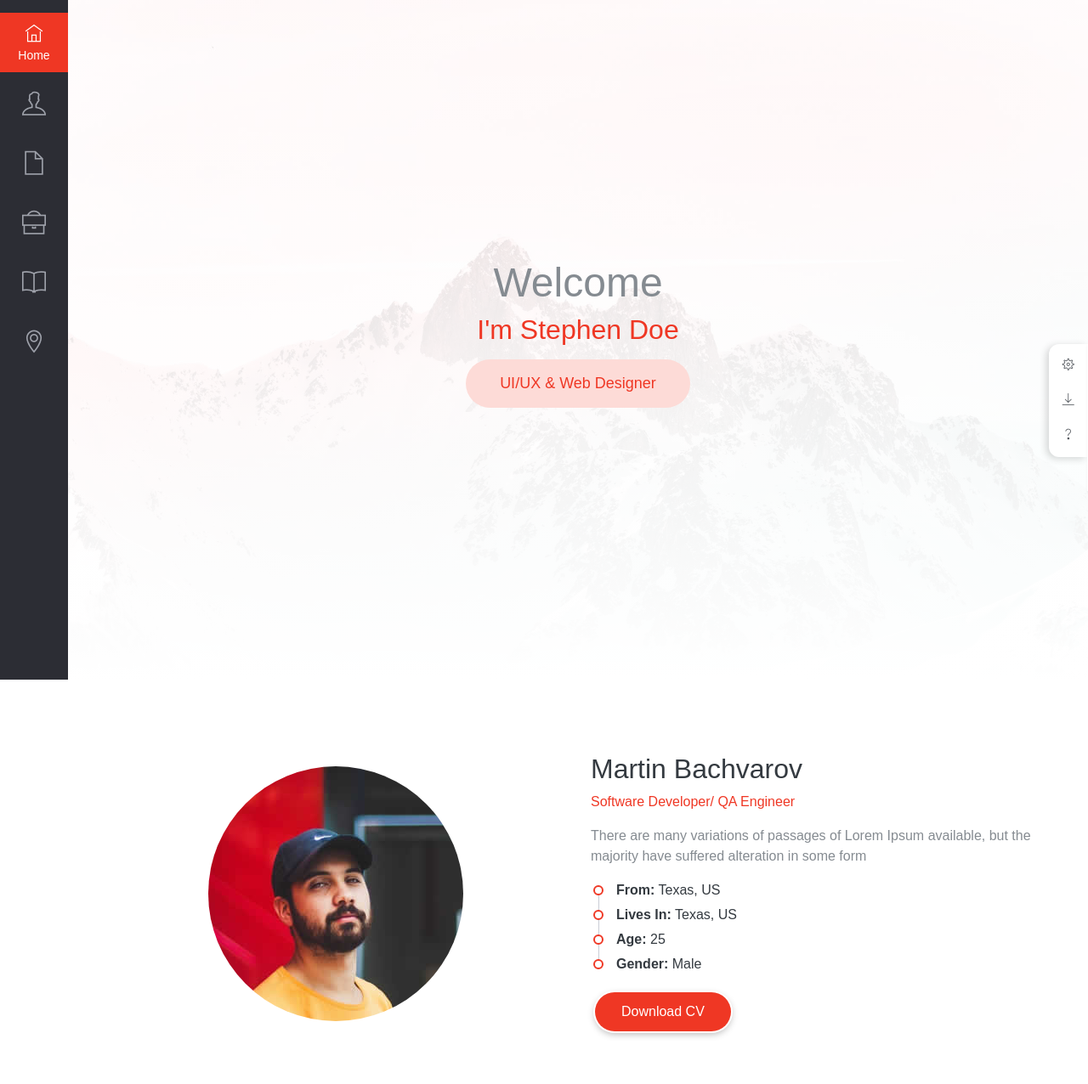
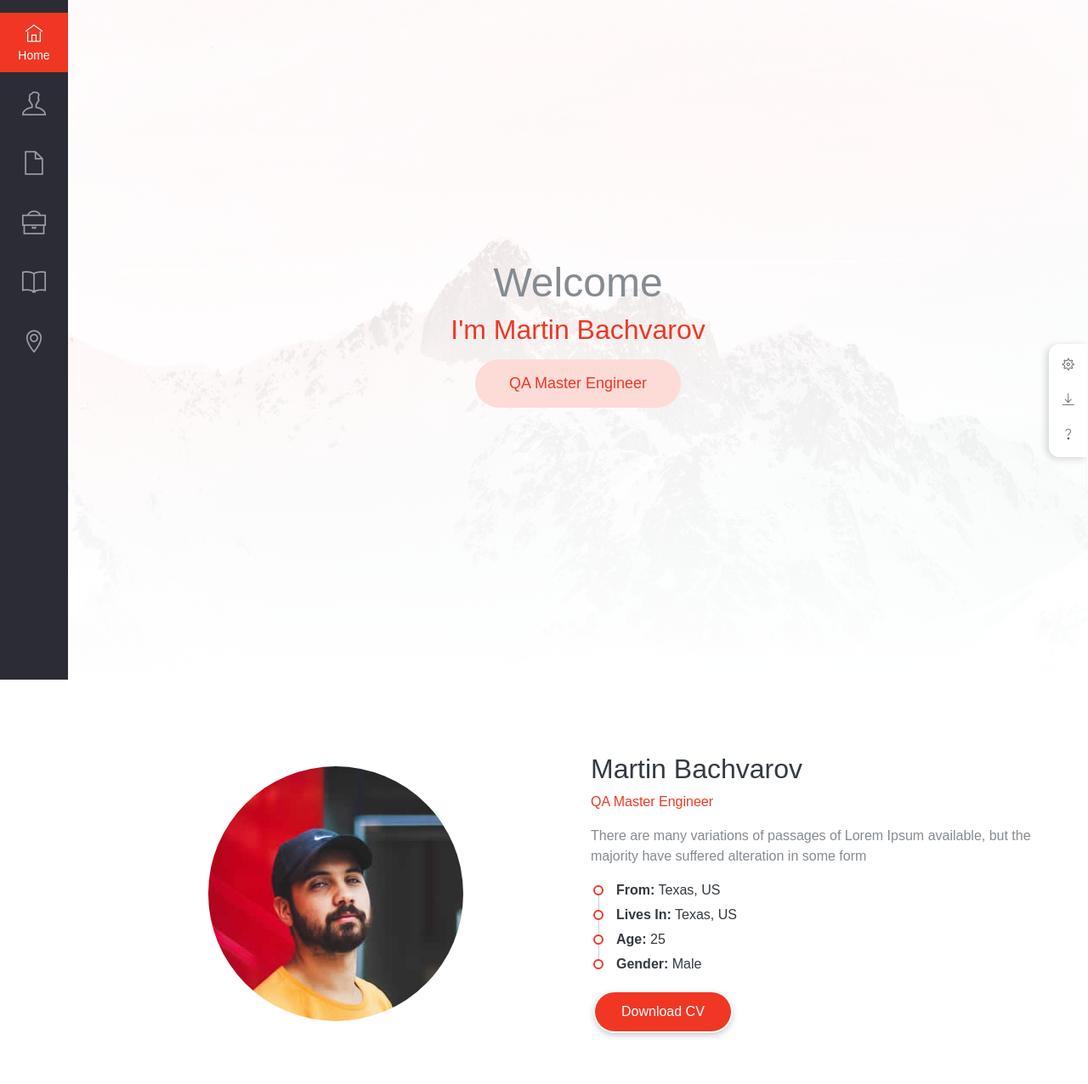
Before and after one commit to mrak-lord/portfolio-pyapp, a Flask app: page / in a window 1280 px wide. Shown: the top 1276 px of the page at 85% size. Run offline with Flask 2, Linux system fonts and the light colour scheme; some libraries are stand-ins or nearby versions; some web fonts are replaced.

Commit message:
fix template

```diff
--- a/templates/index-2.html
+++ b/templates/index-2.html
@@ -133,8 +133,8 @@
     <div class="vg-page page-home" id="home" style="background-image: url(../static/img/bg_image_2.jpg);">
       <div class="caption wow zoomInUp">
         <h1 class="fw-normal">Welcome</h1>
-        <h2 class="fw-medium fg-theme">I'm Stephen Doe</h2>
-        <p class="tagline">UI/UX & Web Designer</p>
+        <h2 class="fw-medium fg-theme">I'm Martin Bachvarov</h2>
+        <p class="tagline">QA Master Engineer</p>
       </div>
     </div>
 
@@ -151,7 +151,7 @@
           <div class="col-md-6">
             <div class="caption wow fadeInRight">
               <h2 class="fg-dark">Martin Bachvarov</h2>
-              <p class="fg-theme fw-medium">Software Developer/ QA Engineer</p>
+              <p class="fg-theme fw-medium">QA Master Engineer</p>
               <p>There are many variations of passages of Lorem Ipsum available, but the majority have suffered alteration in some form</p>
               <ul class="theme-list">
                 <li class="fg-dark"><b>From:</b> Texas, US</li>
```
Also changed, not shown: 1 other file.
